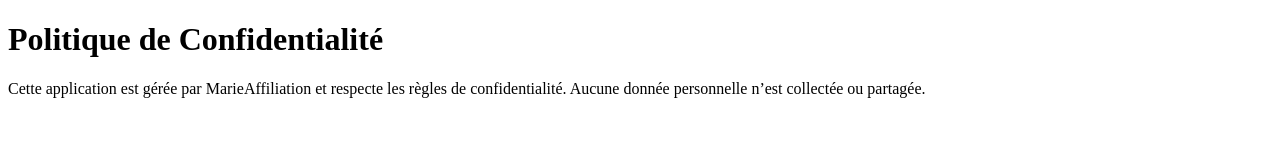
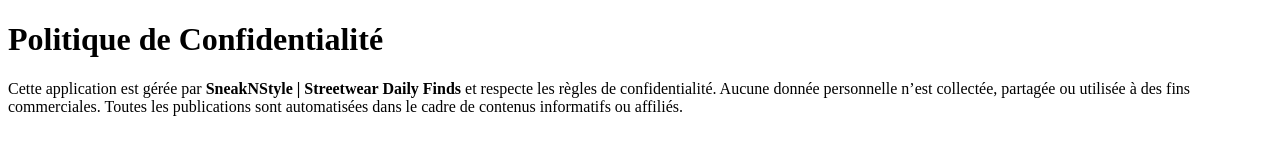
Before and after one commit to elkameleon2025/privacy-policy, a plain HTML site: page index.html in a window 1280 px wide. Drawn offline with Linux system fonts and the light colour scheme.

Commit message:
Update index.html

```diff
--- a/index.html
+++ b/index.html
@@ -5,6 +5,6 @@
 </head>
 <body>
   <h1>Politique de Confidentialité</h1>
-  <p>Cette application est gérée par MarieAffiliation et respecte les règles de confidentialité. Aucune donnée personnelle n’est collectée ou partagée.</p>
+  <p>Cette application est gérée par <strong>SneakNStyle | Streetwear Daily Finds</strong> et respecte les règles de confidentialité. Aucune donnée personnelle n’est collectée, partagée ou utilisée à des fins commerciales. Toutes les publications sont automatisées dans le cadre de contenus informatifs ou affiliés.</p>
 </body>
 </html>
```
